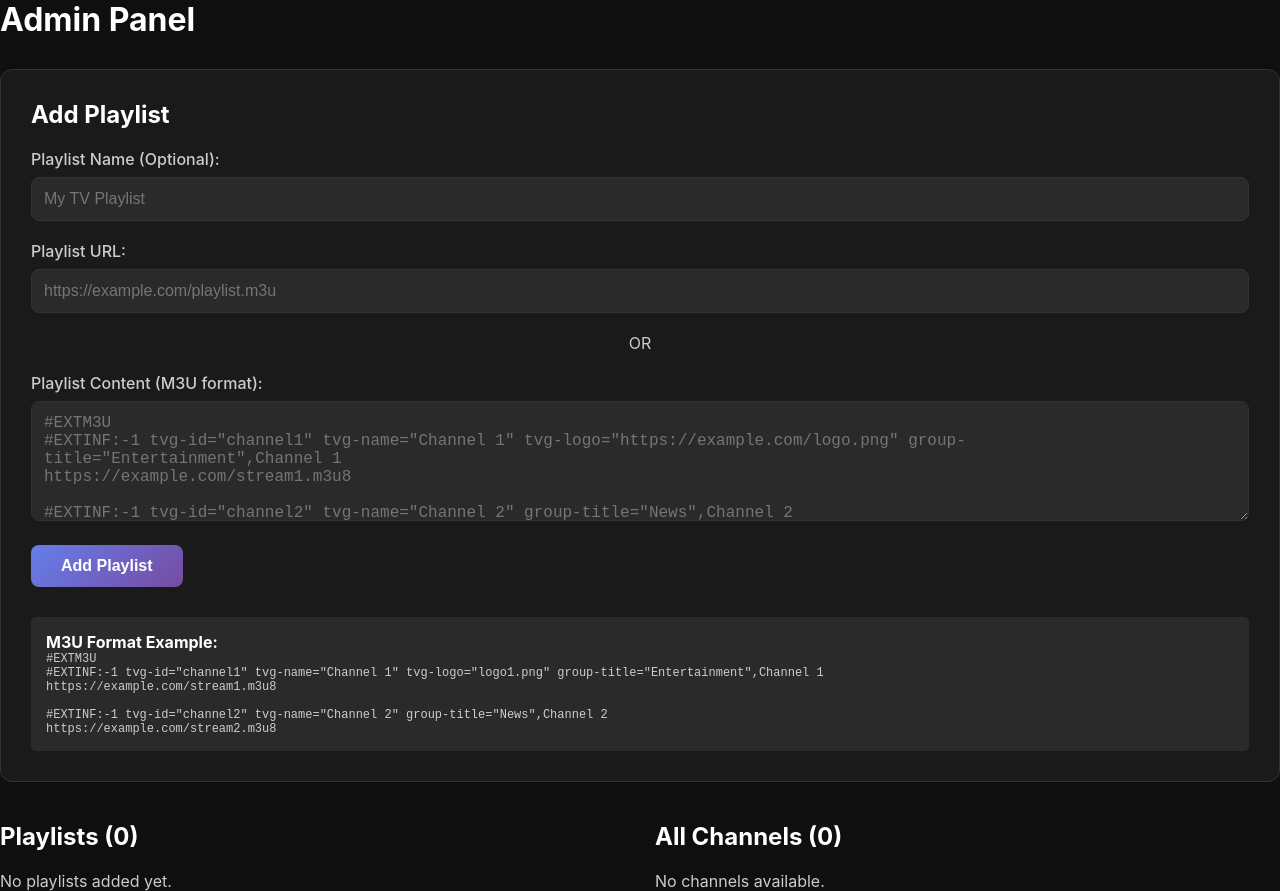
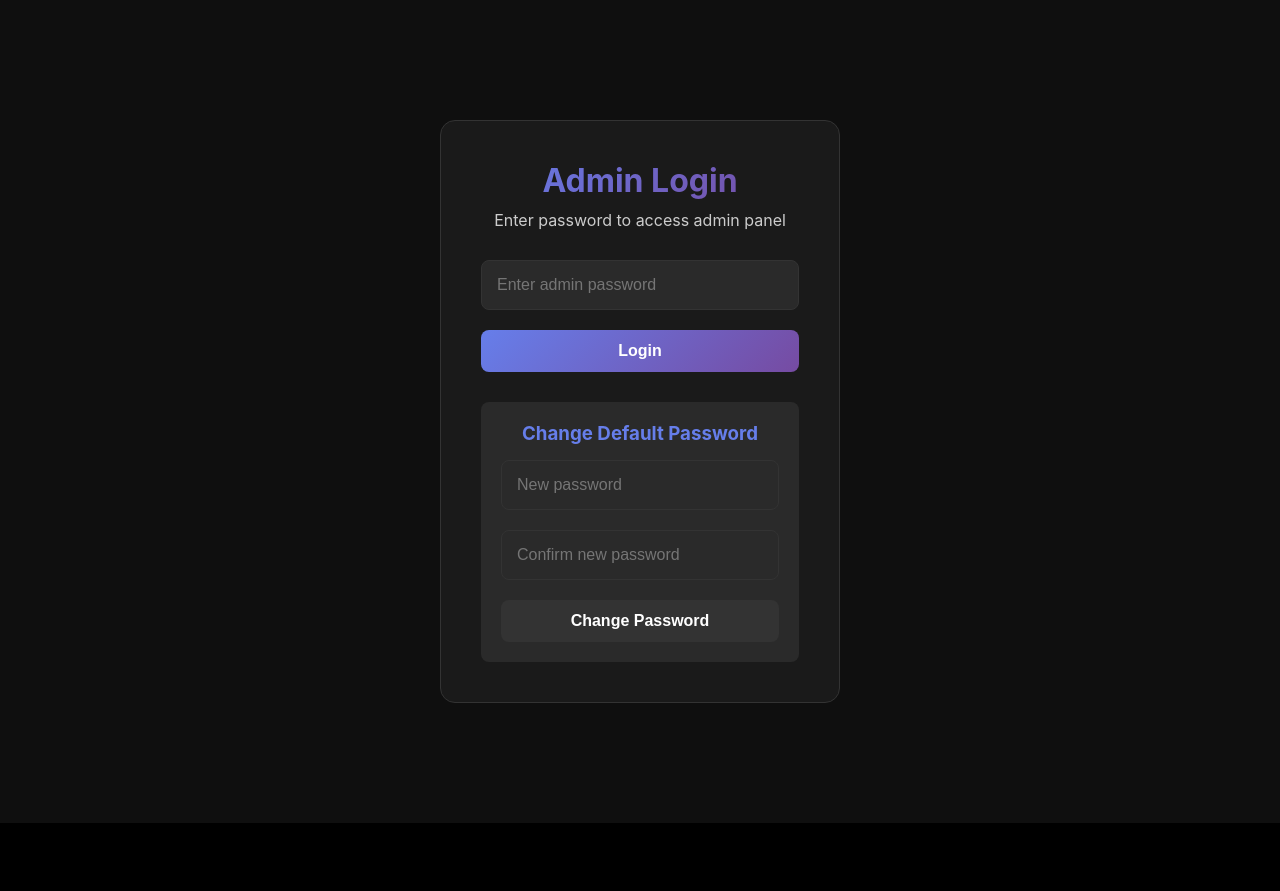
Before and after one commit to MrPiku6/Live-Tv-App, a Next.js app: page /admin in a window 1280 px wide. After the commit the page ends 823 px from the top, so only its background shows below. Built offline with nearby package versions, Linux system fonts and the light colour scheme.

Commit message:
Update page.js

```diff
--- a/app/admin/page.js
+++ b/app/admin/page.js
@@ -6,9 +6,19 @@ import AdminForm from '../../components/AdminForm';
 export default function AdminPanel() {
   const [playlists, setPlaylists] = useState([]);
   const [channels, setChannels] = useState([]);
+  const [isAuthenticated, setIsAuthenticated] = useState(false);
+  const [password, setPassword] = useState('');
+  const [error, setError] = useState('');
 
   useEffect(() => {
+    // Check if already authenticated
+    const savedPassword = localStorage.getItem('admin_password');
+    const defaultPassword = localStorage.getItem('default_admin_password') || 'admin123';
+
+    if (savedPassword === defaultPassword) {
+      setIsAuthenticated(true);
       loadData();
+    }
   }, []);
 
   const loadData = () => {
@@ -18,8 +28,49 @@ export default function AdminPanel() {
     setChannels(storedChannels);
   };
 
+  const handleLogin = (e) => {
+    e.preventDefault();
+
+    const defaultPassword = localStorage.getItem('default_admin_password') || 'admin123';
+
+    if (password === defaultPassword) {
+      localStorage.setItem('admin_password', password);
+      setIsAuthenticated(true);
+      loadData();
+      setError('');
+    } else {
+      setError('Invalid password');
+    }
+  };
+
+  const handlePasswordChange = (e) => {
+    e.preventDefault();
+    const newPassword = e.target.newPassword.value;
+    const confirmPassword = e.target.confirmPassword.value;
+
+    if (newPassword !== confirmPassword) {
+      alert('Passwords do not match!');
+      return;
+    }
+
+    if (newPassword.length < 4) {
+      alert('Password must be at least 4 characters long!');
+      return;
+    }
+
+    localStorage.setItem('default_admin_password', newPassword);
+    localStorage.setItem('admin_password', newPassword);
+    alert('Password changed successfully!');
+  };
+
+  const handleLogout = () => {
+    localStorage.removeItem('admin_password');
+    setIsAuthenticated(false);
+    setPassword('');
+  };
+
   const handleChannelsAdded = (newChannels) => {
-    loadData(); // Reload data to show updated lists
+    loadData();
   };
 
   const deletePlaylist = (playlistId) => {
@@ -35,55 +86,136 @@ export default function AdminPanel() {
     }
   };
 
+  // Password Protected View
+  if (!isAuthenticated) {
     return (
-    <div className="container">
-      <h1 style={{ marginBottom: '30px' }}>Admin Panel</h1>
+      <div className="admin-container">
+        <div className="password-container">
+          <div style={{ marginBottom: '30px' }}>
+            <h1 style={{ fontSize: '2rem', marginBottom: '10px', background: 'linear-gradient(135deg, #667eea 0%, #764ba2 100%)', WebkitBackgroundClip: 'text', WebkitTextFillColor: 'transparent' }}>
+              Admin Login
+            </h1>
+            <p style={{ color: '#ccc' }}>Enter password to access admin panel</p>
+          </div>
+
+          {error && <div className="error">{error}</div>}
+
+          <form onSubmit={handleLogin} className="password-form">
+            <input
+              type="password"
+              value={password}
+              onChange={(e) => setPassword(e.target.value)}
+              placeholder="Enter admin password"
+              className="password-input"
+              required
+            />
+            <button type="submit" className="btn" style={{ width: '100%' }}>
+              Login
+            </button>
+          </form>
+
+          <div style={{ marginTop: '30px', padding: '20px', background: '#2a2a2a', borderRadius: '8px' }}>
+            <h3 style={{ marginBottom: '15px', color: '#667eea' }}>Change Default Password</h3>
+            <form onSubmit={handlePasswordChange}>
+              <input
+                type="password"
+                name="newPassword"
+                placeholder="New password"
+                className="password-input"
+                required
+              />
+              <input
+                type="password"
+                name="confirmPassword"
+                placeholder="Confirm new password"
+                className="password-input"
+                required
+              />
+              <button type="submit" className="btn btn-secondary" style={{ width: '100%' }}>
+                Change Password
+              </button>
+            </form>
+          </div>
+        </div>
+      </div>
+    );
+  }
+
+  // Admin Panel View
+  return (
+    <div className="admin-container">
+      <div className="admin-header">
+        <h1>Admin Dashboard</h1>
+        <p>Manage your live TV channels and playlists</p>
+        <button onClick={handleLogout} className="btn btn-danger" style={{ marginTop: '15px' }}>
+          Logout
+        </button>
+      </div>
 
       <AdminForm onChannelsAdded={handleChannelsAdded} />
 
-      <div style={{ display: 'grid', gridTemplateColumns: '1fr 1fr', gap: '30px', marginTop: '40px' }}>
+      <div className="admin-grid">
         {/* Playlists Section */}
-        <div>
-          <h2 style={{ marginBottom: '20px' }}>Playlists ({playlists.length})</h2>
+        <div className="admin-card">
+          <h2>Playlists ({playlists.length})</h2>
           {playlists.length === 0 ? (
-            <p style={{ color: '#ccc' }}>No playlists added yet.</p>
+            <p style={{ color: '#ccc', textAlign: 'center', padding: '40px' }}>No playlists added yet.</p>
           ) : (
-            playlists.map(playlist => (
-              <div key={playlist.id} className="channel-card">
-                <h3>{playlist.name}</h3>
-                <p>Channels: {playlist.channelCount}</p>
-                <p>Added: {new Date(playlist.addedAt).toLocaleDateString()}</p>
+            <div style={{ maxHeight: '500px', overflowY: 'auto' }}>
+              {playlists.map(playlist => (
+                <div key={playlist.id} style={{
+                  background: '#2a2a2a',
+                  padding: '15px',
+                  borderRadius: '8px',
+                  marginBottom: '10px'
+                }}>
+                  <h3 style={{ marginBottom: '8px' }}>{playlist.name}</h3>
+                  <p style={{ color: '#ccc', fontSize: '14px', marginBottom: '8px' }}>
+                    Channels: {playlist.channelCount} | Added: {new Date(playlist.addedAt).toLocaleDateString()}
+                  </p>
                   {playlist.url && (
-                  <p style={{ wordBreak: 'break-all', fontSize: '12px', color: '#ccc' }}>
-                    URL: {playlist.url}
+                    <p style={{
+                      wordBreak: 'break-all',
+                      fontSize: '12px',
+                      color: '#888',
+                      marginBottom: '10px'
+                    }}>
+                      {playlist.url}
                     </p>
                   )}
                   <button
                     onClick={() => deletePlaylist(playlist.id)}
-                  className="btn"
-                  style={{ background: '#ff4757', marginTop: '10px' }}
+                    className="btn btn-danger btn-small"
                   >
                     Delete Playlist
                   </button>
                 </div>
-            ))
+              ))}
+            </div>
           )}
         </div>
 
         {/* Channels Section */}
-        <div>
-          <h2 style={{ marginBottom: '20px' }}>All Channels ({channels.length})</h2>
+        <div className="admin-card">
+          <h2>All Channels ({channels.length})</h2>
           {channels.length === 0 ? (
-            <p style={{ color: '#ccc' }}>No channels available.</p>
+            <p style={{ color: '#ccc', textAlign: 'center', padding: '40px' }}>No channels available.</p>
           ) : (
-            <div style={{ maxHeight: '600px', overflowY: 'auto' }}>
+            <div style={{ maxHeight: '500px', overflowY: 'auto' }}>
               {channels.map(channel => (
-                <div key={channel.id} className="channel-card" style={{ marginBottom: '10px' }}>
-                  <h4>{channel.name}</h4>
-                  <p>Group: {channel.group}</p>
+                <div key={channel.id} style={{
+                  background: '#2a2a2a',
+                  padding: '12px',
+                  borderRadius: '8px',
+                  marginBottom: '8px'
+                }}>
+                  <h4 style={{ marginBottom: '5px', fontSize: '14px' }}>{channel.name}</h4>
+                  <p style={{ fontSize: '12px', color: '#ccc', marginBottom: '5px' }}>
+                    Group: {channel.group}
+                  </p>
                   <p style={{
-                    fontSize: '12px',
-                    color: '#ccc',
+                    fontSize: '11px',
+                    color: '#888',
                     wordBreak: 'break-all'
                   }}>
                     {channel.url}
```
Lines whose indentation alone changed are shown as unchanged.
